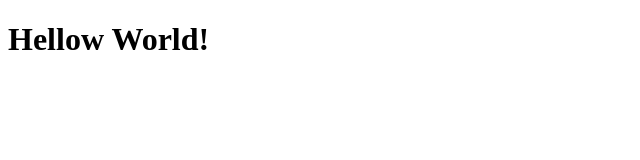
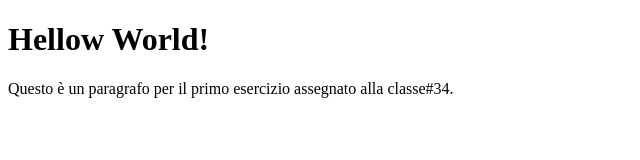
Before and after one commit to PaulDenis/htmlcss-hello, a plain HTML site: page index.html in a window 1280 px wide. Shown: the whole page, without its empty margins (0-640 px from the left). Drawn offline with Linux system fonts and the light colour scheme.

Commit message:
Aggiunto paragrafo

```diff
--- a/index.html
+++ b/index.html
@@ -8,5 +8,6 @@
 </head>
 <body>
     <h1>Hellow World!</h1>
+    <p>Questo è un paragrafo per il primo esercizio assegnato alla classe#34.</p>
 </body>
 </html>
```
